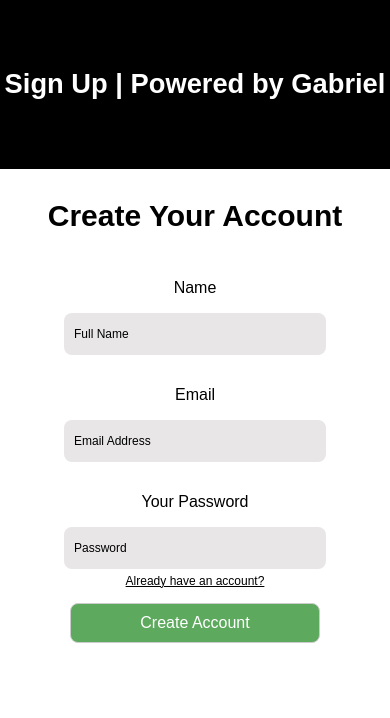
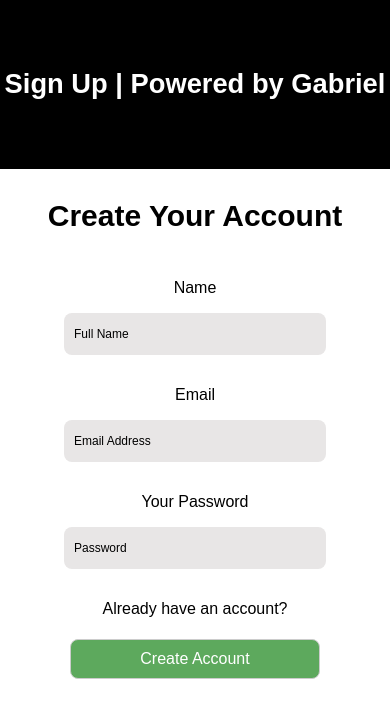
Before and after one commit to gabrieldalpian/BankAccount, a React (Vite) app in the folder Desktop/SignUpPage/: page /signup in a window 390 px wide. Shown: the top 718 px of the page. Built offline with nearby package versions, Linux system fonts and the light colour scheme.

Commit message:
full responsive design

```diff
--- a/Desktop/SignUpPage/src/App.css
+++ b/Desktop/SignUpPage/src/App.css
@@ -38,16 +38,6 @@ body {
   flex-direction: column;
   color: black;
   font-family: Arial, Helvetica, sans-serif;
-}
-
-.forgot-password {
-  font-size: 12px;
-  margin-top: -10px;
-  margin-bottom: 10px;
-  color: rgb(0, 0, 0);
-  text-decoration: underline;
-  cursor: pointer;
-  width: fit-content;
 }
 
 input {
```
